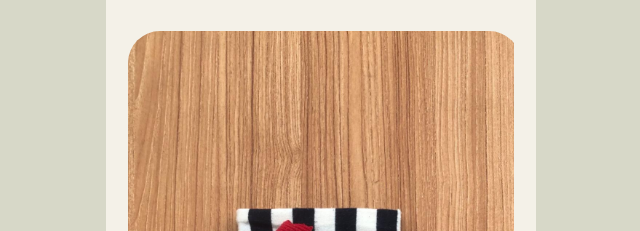
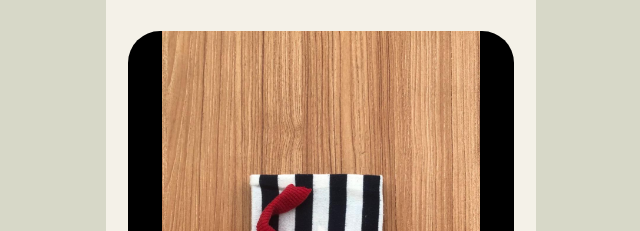
Before and after one commit to alicia1205d-tech/notio-project, a plain HTML site: page notio-project/index.html in a window 1280 px wide. Shown: the part 254-485 px from the top of the page, without its empty margins (319-959 px from the left). Drawn offline with nearby package versions, Linux system fonts and the light colour scheme.

Commit message:
Update index.html

```diff
--- a/notio-project/index.html
+++ b/notio-project/index.html
@@ -99,18 +99,20 @@
 
     .slide{
       min-width:100%;
-      height:520px;
+      height:420px;
       border-radius:32px;
       overflow:hidden;
       position:relative;
       scroll-snap-align:center;
       flex-shrink:0;
+      background:#000;
     }
 
     .slide img{
       width:100%;
       height:100%;
       object-fit:contain;
+      background:#000;
     }
 
     .overlay{
```
